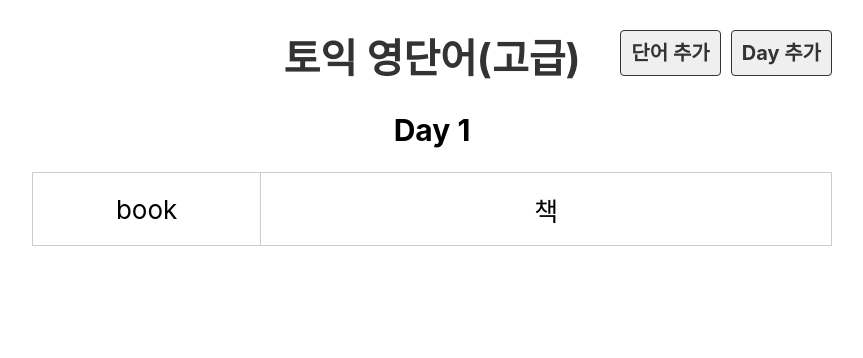
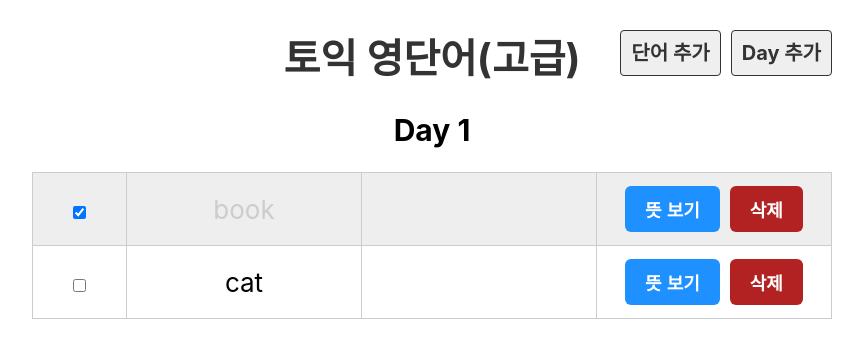
Before and after one commit to dbswlsghkd/vocabulary, a React (Create React App) app: page /day/1 in a window 1280 px wide. Shown: the top 358 px of the page, without its empty margins (208-1071 px from the left). Built offline with nearby package versions, Linux system fonts and the light colour scheme.

Commit message:
json-server, REST API 이해

```diff
--- a/src/component/Day.js
+++ b/src/component/Day.js
@@ -1,5 +1,6 @@
 import dummy from '../db/data.json';
 import { useParams } from 'react-router-dom';
+import Word from './Word';
 
 export default function Day() {
     const useP = useParams();
@@ -12,10 +13,7 @@
             <table>
                 <tbody>
                     {wordList.map((word) => (
-                        <tr key={word.id}>
-                            <td>{word.eng}</td>
-                            <td>{word.kor}</td>
-                        </tr>
+                        <Word word={word} key={word.id}></Word>
                     ))}
                 </tbody>
             </table>
--- /dev/null
+++ b/src/component/Word.js
@@ -0,0 +1,34 @@
+import { useState } from 'react';
+
+export default function Word({ word }) {
+    const [isShow, setIsShow] = useState(false);
+    const [isDone, setIsDone] = useState(word.isDone);
+
+    const toggleShow = () => {
+        setIsShow(!isShow);
+    };
+
+    const toggleDone = () => {
+        setIsDone(!isDone);
+    };
+
+    return (
+        <tr className={isDone ? 'off' : ''}>
+            <td>
+                <input
+                    type="checkbox"
+                    checked={isDone}
+                    onChange={toggleDone}
+                ></input>
+            </td>
+            <td>{word.eng}</td>
+            <td>{isShow && word.kor}</td>
+            <td>
+                <button onClick={toggleShow}>
+                    뜻 {isShow ? '숨기기' : '보기'}
+                </button>
+                <button className="btn_del">삭제</button>
+            </td>
+        </tr>
+    );
+}
--- a/src/db/data.json
+++ b/src/db/data.json
@@ -23,6 +23,13 @@
             "day": 1,
             "eng": "book",
             "kor": "책",
+            "isDone": true
+        },
+        {
+            "id": 2,
+            "day": 1,
+            "eng": "cat",
+            "kor": "고양이",
             "isDone": false
         },
         {
```
